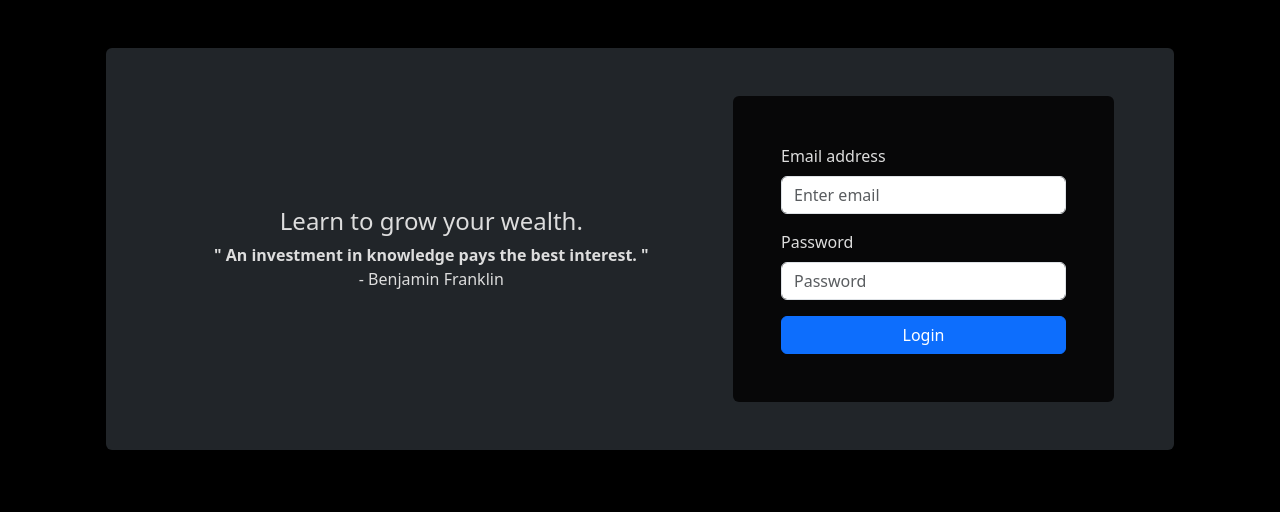
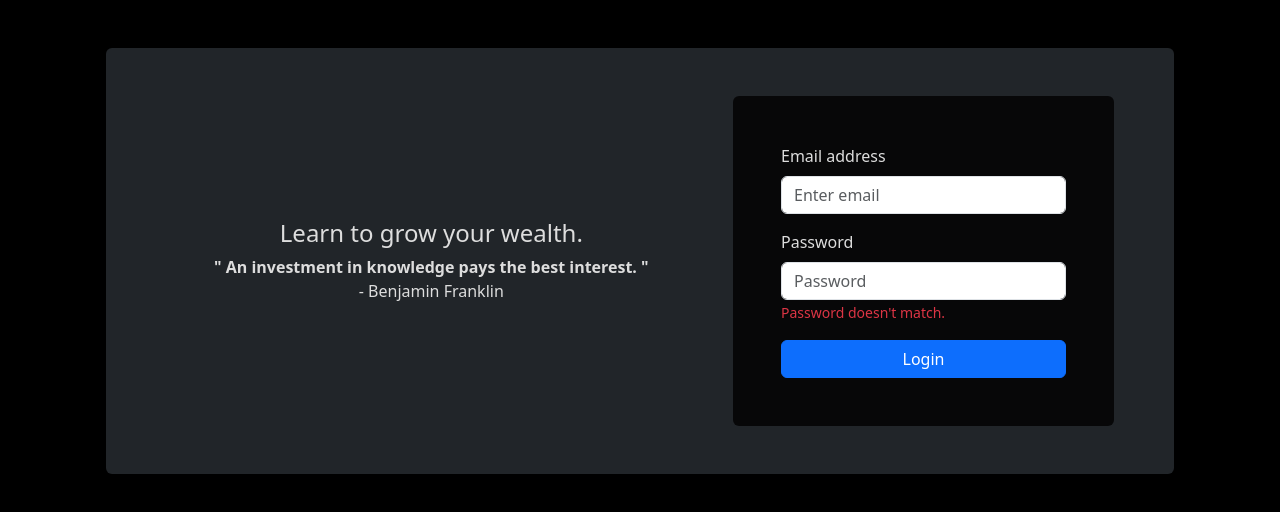
Before and after one commit to roshanpaudel/FinTrack-frontend, a React (Vite) app: page /login in a window 1280 px wide. Shown: the top 512 px of the page. Built offline with nearby package versions, Linux system fonts and the light colour scheme.

Commit message:
Login password error handled

```diff
--- a/src/components/LoginForm.jsx
+++ b/src/components/LoginForm.jsx
@@ -11,6 +11,7 @@ export const LoginForm = () => {
     password: "",
   });
   const [emailExists, setEmailExists] = useState(true);
+  const [canLogin, setCanLogin] = useState(false);
 
   const handleChange = (e) => {
     const { name, value } = e.target;
@@ -35,11 +36,13 @@ export const LoginForm = () => {
       console.log("Login check:", responseLogin);
       if (responseLogin.status === "error") {
         console.log("Error during Login:", responseLogin);
+        setCanLogin(false);
         return;
       }
       if (responseLogin.isMatch) {
         // Handle successful login
         navigate("/");
+        setCanLogin(true);
       }
     }
   };
@@ -77,6 +80,11 @@ export const LoginForm = () => {
             onChange={handleChange}
             required
           />
+          {!canLogin && (
+            <Form.Text className="text-danger">
+              Password doesn't match.
+            </Form.Text>
+          )}
         </Form.Group>
 
         <Button variant="primary" type="submit" className="w-100">
--- a/src/components/SignUpForm.jsx
+++ b/src/components/SignUpForm.jsx
@@ -10,7 +10,7 @@ export const SignUpForm = () => {
     confirmPassword: "",
   });
   const [passwordMatch, setPasswordMatch] = useState(true);
-  const [emailExists, setEmailExists] = useState(true);
+  const [emailExists, setEmailExists] = useState(false);
   const handleChange = (e) => {
     const { name, value } = e.target;
     setFormData((prevData) => ({ ...prevData, [name]: value }));
```
Also changed, not shown: src/layouts/DefaultLayout.jsx (added).
